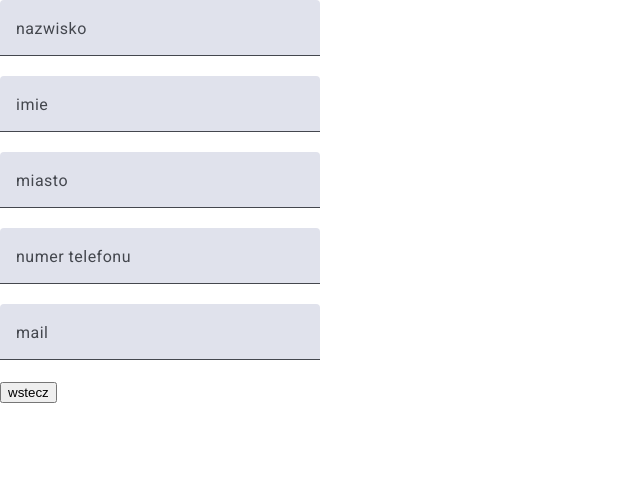
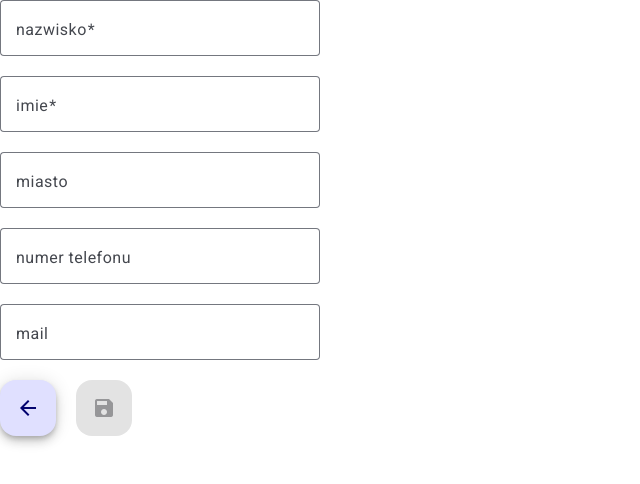
Before and after one commit to cymbalini/app-ang, an Angular app: page /add-contact in a window 1280 px wide. Shown: the top 484 px of the page, without its empty margins (0-640 px from the left). Built offline with nearby package versions, Linux system fonts and the light colour scheme.

Commit message:
add form

```diff
--- a/src/app/contacts/add-contact/add-contact.component.html
+++ b/src/app/contacts/add-contact/add-contact.component.html
@@ -1,24 +1,43 @@
-<form >
-    <mat-form-field>
+<form [formGroup]="formModel">
+
+    <mat-form-field appearance="outline">
         <mat-label>nazwisko</mat-label>
-        <input matInput placeholder="nazwisko">
+        <input matInput  formControlName="surname">
     </mat-form-field>
 
-    <mat-form-field>
+    <mat-form-field appearance="outline">
         <mat-label>imie</mat-label>
-        <input matInput placeholder="imie">
+        <input matInput  formControlName="name">
+    </mat-form-field >
+
+    <mat-form-field appearance="outline">
+        <mat-label>miasto</mat-label>
+        <input matInput  formControlName="city">
     </mat-form-field>
-    <mat-form-field>
-        <mat-label>miasto</mat-label>
-        <input matInput placeholder="miaso">
+
+    <mat-form-field appearance="outline">
+        <mat-label>numer telefonu</mat-label>
+        <input matInput  formControlName="phoneNumber">
     </mat-form-field>
-    <mat-form-field>
-        <mat-label>numer telefonu</mat-label>
-        <input matInput placeholder="numer telefonu">
-    </mat-form-field>
-    <mat-form-field>
+
+    <mat-form-field appearance="outline">
         <mat-label>mail</mat-label>
-        <input matInput placeholder="mail">
+        <input matInput formControlName="email">
     </mat-form-field>
 </form>
-<button [routerLink]="['']">wstecz</button>
+
+
+<button [routerLink]="['']" mat-fab matTooltip="Cofnij">
+    <mat-icon>arrow_back</mat-icon>
+</button>
+
+<button (click)="saveData()" mat-fab matTooltip="Zapisz" [disabled]="formModel.invalid">
+    <mat-icon>save</mat-icon>
+  </button>
+
+<!--
+<pre>
+    {{ formModel.invalid | json }}
+    {{ formModel.status | json }}
+    {{ formModel.value | json }}
+</pre> -->
--- a/src/app/contacts/add-contact/add-contact.component.scss
+++ b/src/app/contacts/add-contact/add-contact.component.scss
@@ -2,3 +2,7 @@ mat-form-field {
     display: block;
     width: 25%;
 }
+
+button {
+    margin-right: 20px;
+}
--- a/src/app/contacts/add-contact/add-contact.component.ts
+++ b/src/app/contacts/add-contact/add-contact.component.ts
@@ -1,5 +1,5 @@
 import { Component } from '@angular/core';
-import { FormBuilder } from '@angular/forms';
+import { FormBuilder,Validators } from '@angular/forms';
 
 @Component({
   selector: 'app-add-contact',
@@ -18,8 +18,21 @@ export class AddContactComponent {
     this.createFormModel();
   }
   createFormModel(){
+
+    const pattern: string | RegExp = '^[A-ż]{2,10}$'
+
     this.formModel = this.fb.group({
+
+      surname: ['', Validators.required, Validators.pattern(pattern)],
+      name: ['', Validators.required, Validators.pattern(pattern)],
+      city: [''],
+      phoneNumber: [''],
+      email: ['']
 
     });
   }
+
+  saveData(){
+      console.log(this.formModel.value);
+  }
 }
--- a/src/app/contacts/contacts-list/contacts-list.component.html
+++ b/src/app/contacts/contacts-list/contacts-list.component.html
@@ -36,6 +36,6 @@
   <tr mat-row *matRowDef="let row; columns: displayedColumns;"></tr>
 </table>
 
-<button [routerLink]="['/add-contact']" mat-fab>
+<button [routerLink]="['/add-contact']" mat-fab matTooltip="Dodaj kontakt">
   <mat-icon>add</mat-icon>
 </button>
--- a/src/app/contacts/contacts.module.ts
+++ b/src/app/contacts/contacts.module.ts
@@ -8,6 +8,8 @@ import { AddContactComponent } from './add-contact/add-contact.component';
 import { RouterModule } from '@angular/router';
 import {MatInputModule} from '@angular/material/input';
 import { ReactiveFormsModule } from '@angular/forms';
+import {MatTooltipModule} from '@angular/material/tooltip';
+
 @NgModule({
   declarations: [
     ContactsListComponent,
@@ -20,8 +22,8 @@ import { ReactiveFormsModule } from '@angular/forms';
     MatIconModule,
     RouterModule,
     MatInputModule,
-    ReactiveFormsModule
-
+    ReactiveFormsModule,
+    MatTooltipModule,
   ],
   exports: [
     ContactsListComponent
```
